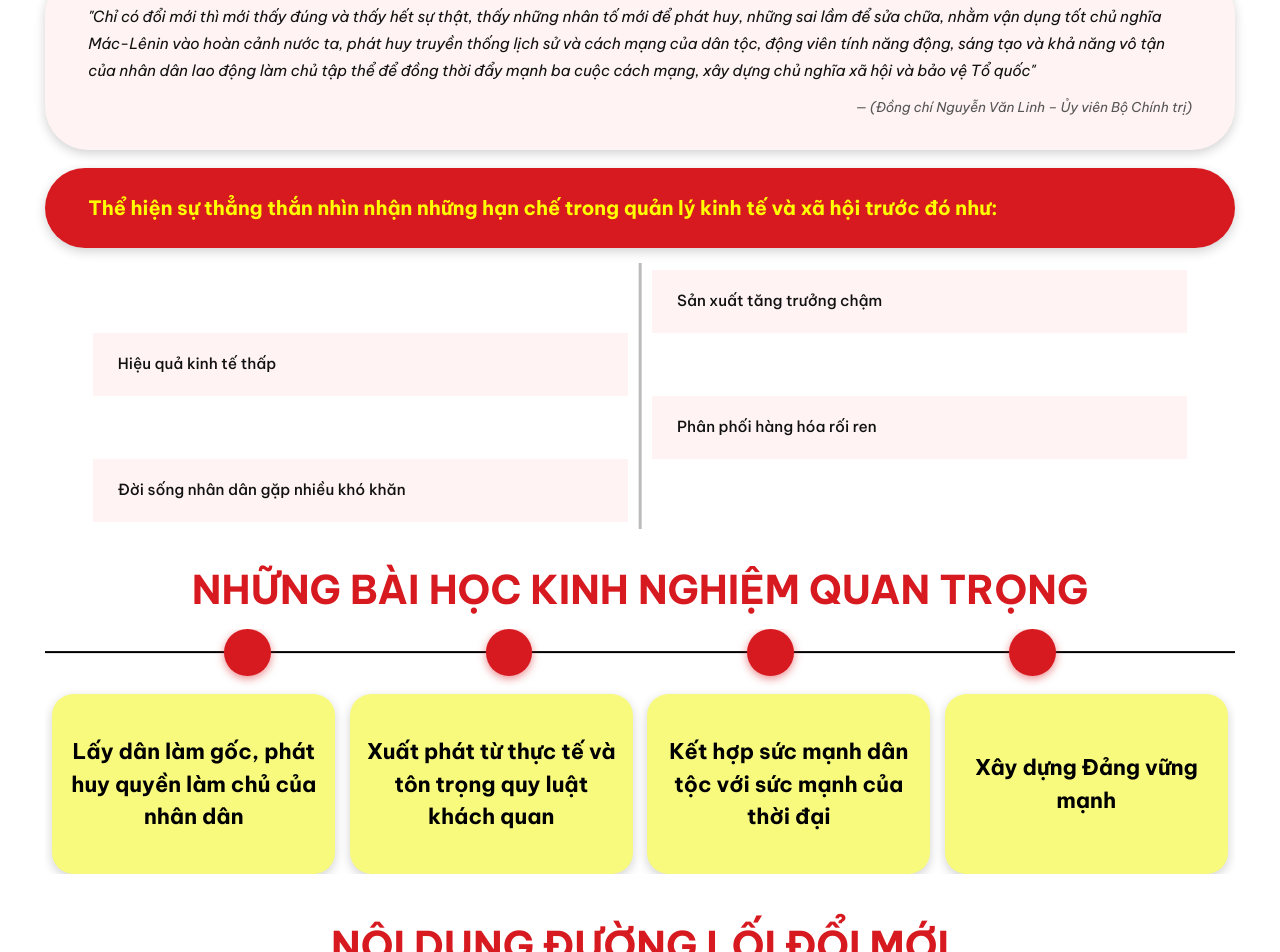
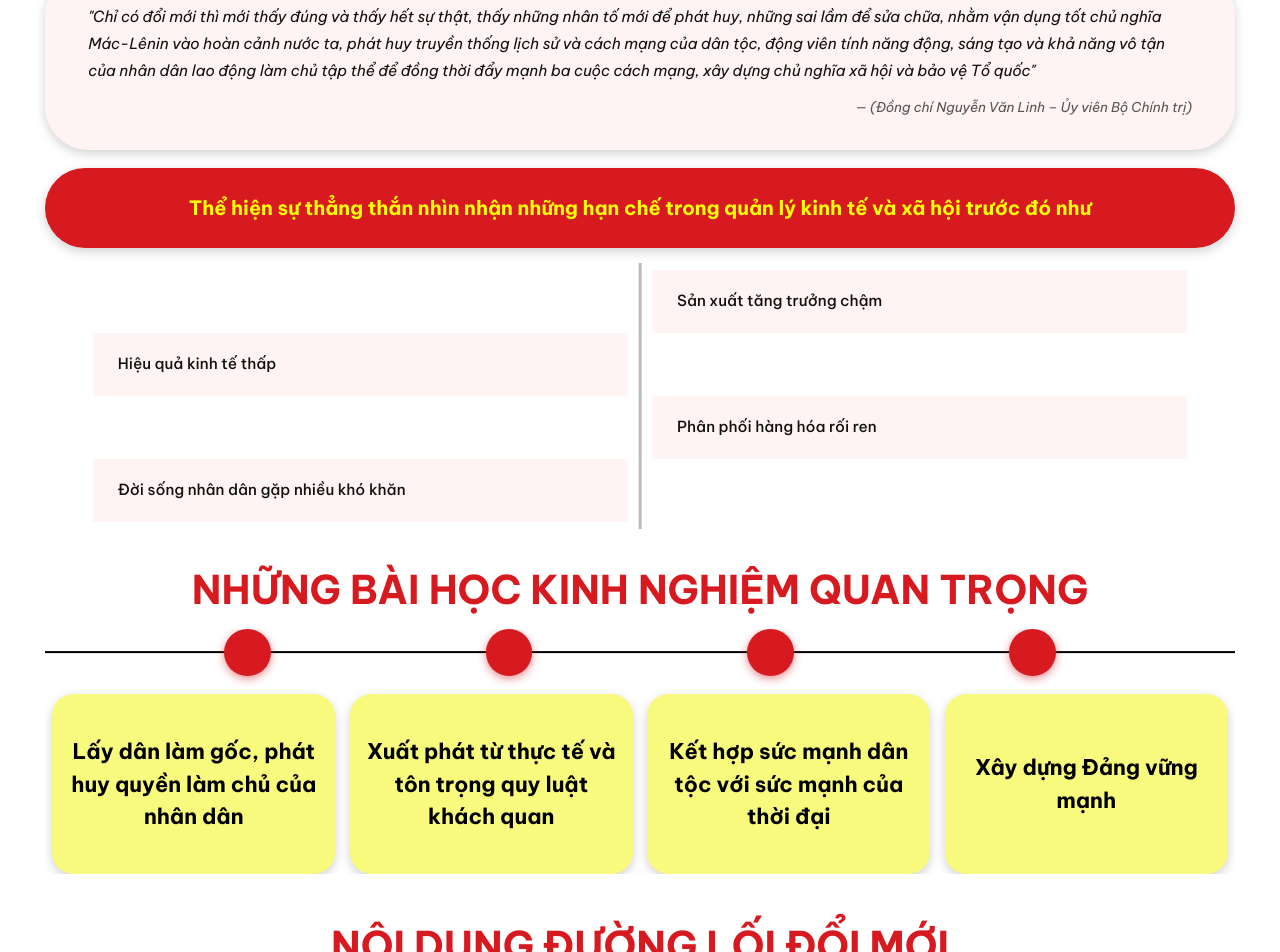
Before and after one commit to Boisopsop/VNR202-G6, a React (Vite) app: page /dai-hoi-vi in a window 1280 px wide. Shown: the part 2299-3251 px from the top of the page. Built offline with nearby package versions, Linux system fonts and the light colour scheme.

Commit message:
lan cuoi nua

```diff
--- a/src/pages/DaiHoiVI.tsx
+++ b/src/pages/DaiHoiVI.tsx
@@ -1216,8 +1216,8 @@ export default function DaiHoiVI() {
         background: 'var(--red)', borderRadius: 'var(--radius)', boxShadow: 'var(--shadow)',
         maxWidth: 'var(--content-max)', margin: '20px auto 0', padding: '28px 48px',
       }}>
-        <p style={{ fontWeight: 700, fontSize: 22, color: 'var(--yellow)', lineHeight: 1.5 }}>
-          Thể hiện sự thẳng thắn nhìn nhận những hạn chế trong quản lý kinh tế và xã hội trước đó như:
+        <p style={{ fontWeight: 700, fontSize: 22, color: 'var(--yellow)', lineHeight: 1.5, textAlign: 'center' }}>
+          Thể hiện sự thẳng thắn nhìn nhận những hạn chế trong quản lý kinh tế và xã hội trước đó như
         </p>
       </div>
 
```
